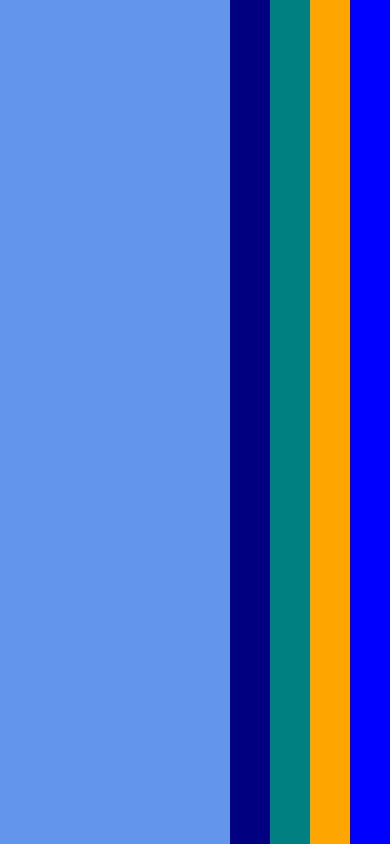
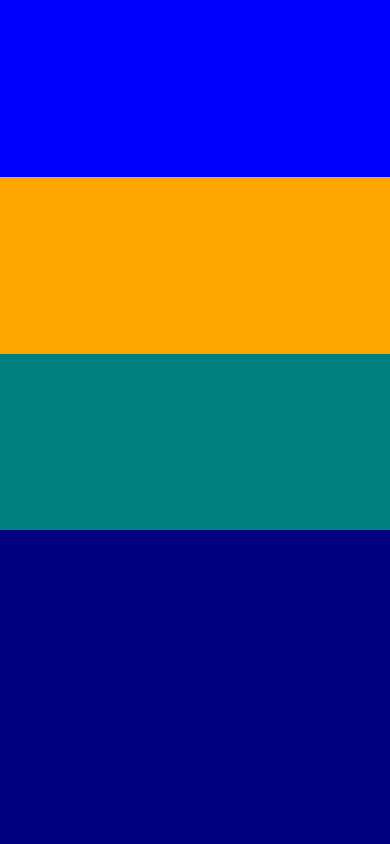
Before and after one commit to Jafmatute/React-Native-CLI, a React Native app: screen / in a window 390 px wide. Built offline with nearby package versions, Linux system fonts and the light colour scheme.

Commit message:
Growth factor with flex

```diff
--- a/App.js
+++ b/App.js
@@ -18,26 +18,26 @@ const styles = StyleSheet.create({
   contenedor: {
     backgroundColor: 'cornflowerblue',
     flex: 1,
-    //flexDirection: 'row',
-    //flexDirection: 'column',
-    //flexDirection: 'column-reverse',
-    flexDirection: 'row-reverse',
   },
   box_one: {
     padding: 20,
     backgroundColor: 'blue',
+    flex: 1,
   },
   box_two: {
     padding: 20,
     backgroundColor: 'orange',
+    flex: 1,
   },
   box_tre: {
     padding: 20,
     backgroundColor: 'teal',
+    flex: 1,
   },
   box_four: {
     padding: 20,
     backgroundColor: 'navy',
+    flex: 2,
   },
 });
 
```
